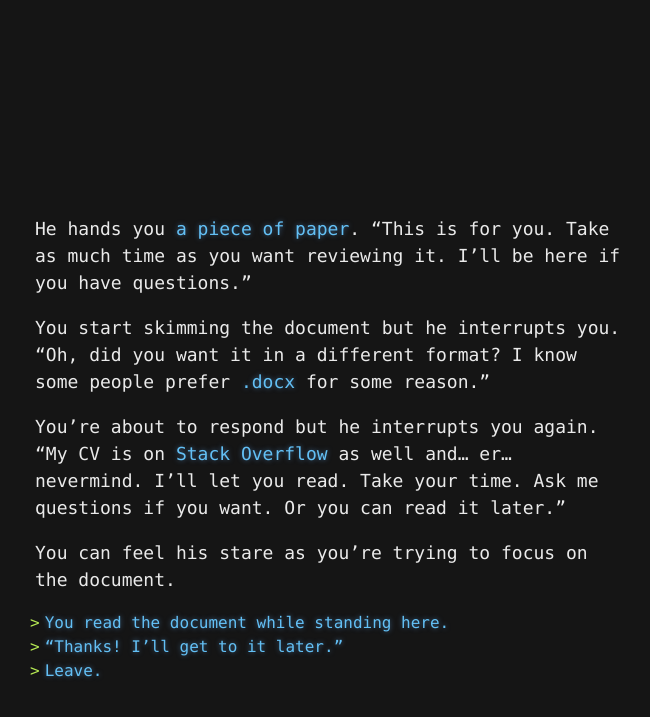
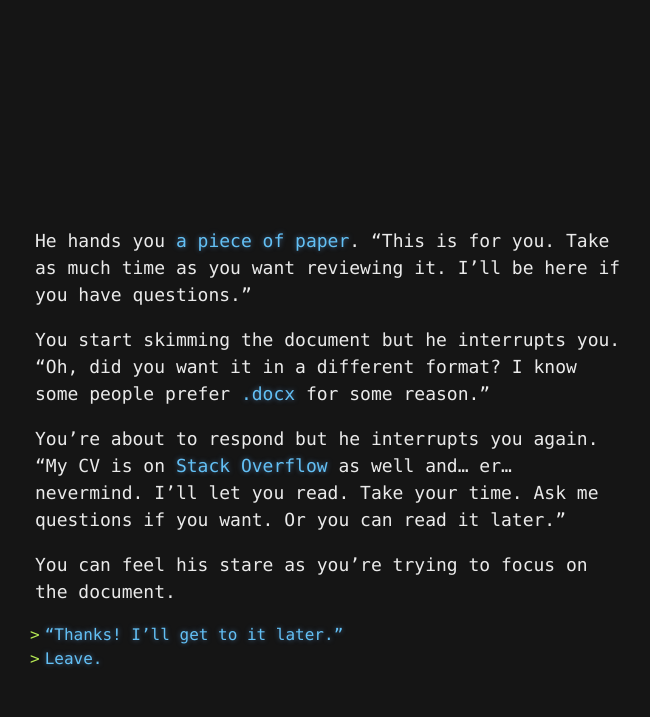
Before and after one commit to yvesgurcan/adventure, a Jekyll site: the page built from resume.md, in a window 1280 px wide. Shown: the top 717 px of the page, without its empty margins (310-960 px from the left). Built offline with Jekyll 4.4.1, drawn with Linux system fonts in a browser that asks for light colours; our own code applies the rules of GitHub Pages for plain Markdown files.

Commit message:
Update resume.md

```diff
--- a/resume.md
+++ b/resume.md
@@ -6,6 +6,5 @@ You're about to respond but he interrupts you again. "My CV is on [Stack Overflo
 
 You can feel his stare as you're trying to focus on the document.
 
-- [You read the document while standing here.](read-resume.md)
 - ["Thanks! I'll get to it later."](questions.md)
 - [Leave.](leave.md)
```
